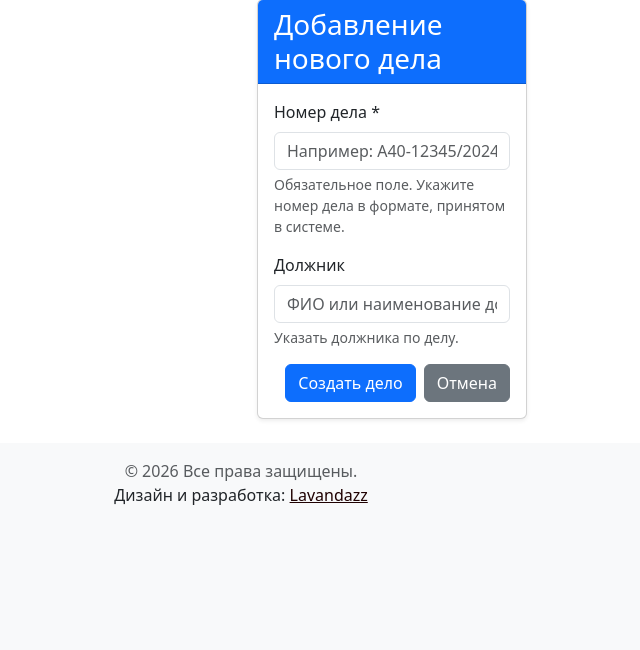
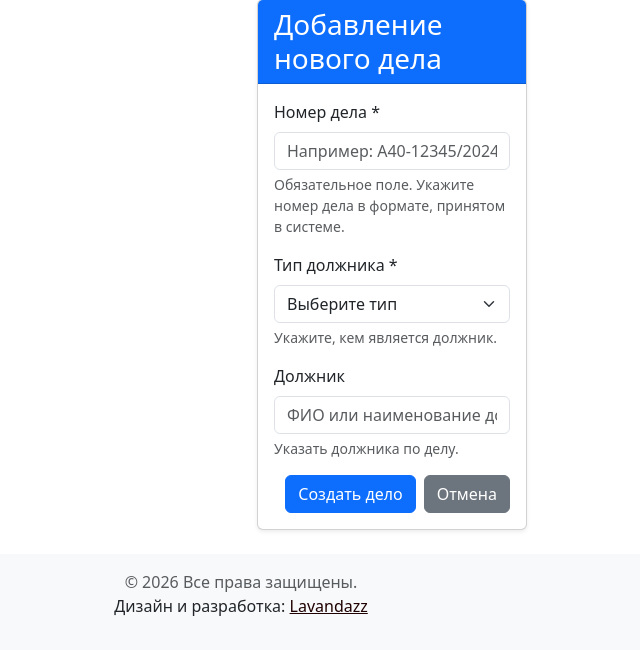
Before and after one commit to Lavandazz/def_manager, a Python web app: template app/templates/case/add_case.html in a window 1280 px wide. Shown: the part 337-987 px from the top of the page, without its empty margins (399-1039 px from the left). Before the commit the page ends 842 px from the top, so only its background shows below. Run offline with Jinja, Linux system fonts and the light colour scheme; the template is opened without the code that fills it, so the values that code supplies are empty.

Commit message:
В форму создания дела добавлено поле с типом должника (юр или физ лицо)

```diff
--- a/app/routers/html/case.py
+++ b/app/routers/html/case.py
@@ -36,12 +36,13 @@ async def add_case_form(
 async def add_case(
     request: Request,
     number_case: str = Form(),
+    debtor_type: str = Form(),
     debtor: str = Form(),
     user: User = Depends(get_optional_user),
     case_service: CaseService = Depends(get_case_service)
     ):
     """
-    Отображение страницы для введения номера дела
+    Создание номера дела
     """
     ###
     ### Переделать форму через пайдантик с валидацией номера дела
@@ -63,7 +64,8 @@ async def add_case(
             context,
             status_code=400
         )
-
+    debtor_type = debtor_type  # 'legal' или 'physical'
+    print("тип должника", debtor_type)
     new_case = Case(
     number_case=number_case,
     debtor=debtor,
--- a/app/templates/case/add_case.html
+++ b/app/templates/case/add_case.html
@@ -18,6 +18,15 @@
                         <div class="form-text">Обязательное поле. Укажите номер дела в формате, принятом в системе.</div>
                     </div>
                     <div class="mb-3">
+                        <label for="debtor_type" class="form-label">Тип должника *</label>
+                        <select class="form-select" id="debtor_type" name="debtor_type" required>
+                            <option value="" disabled selected>Выберите тип</option>
+                            <option value="legal">Юридическое лицо</option>
+                            <option value="physical">Физическое лицо</option>
+                        </select>
+                        <div class="form-text">Укажите, кем является должник.</div>
+                    </div>
+                    <div class="mb-3">
                         <label for="debtor" class="form-label">Должник</label>
                         <input type="text" class="form-control" id="debtor" name="debtor"
                                placeholder="ФИО или наименование должника">
```
